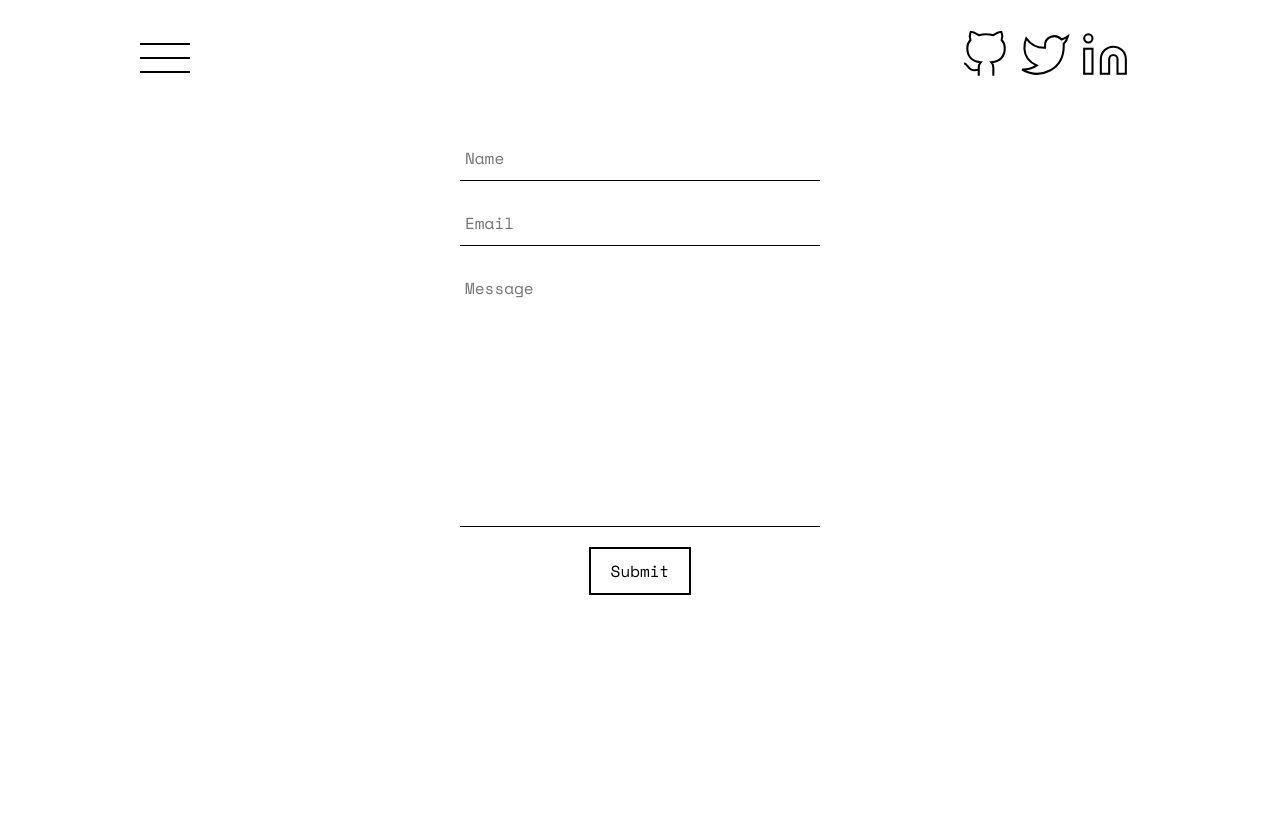
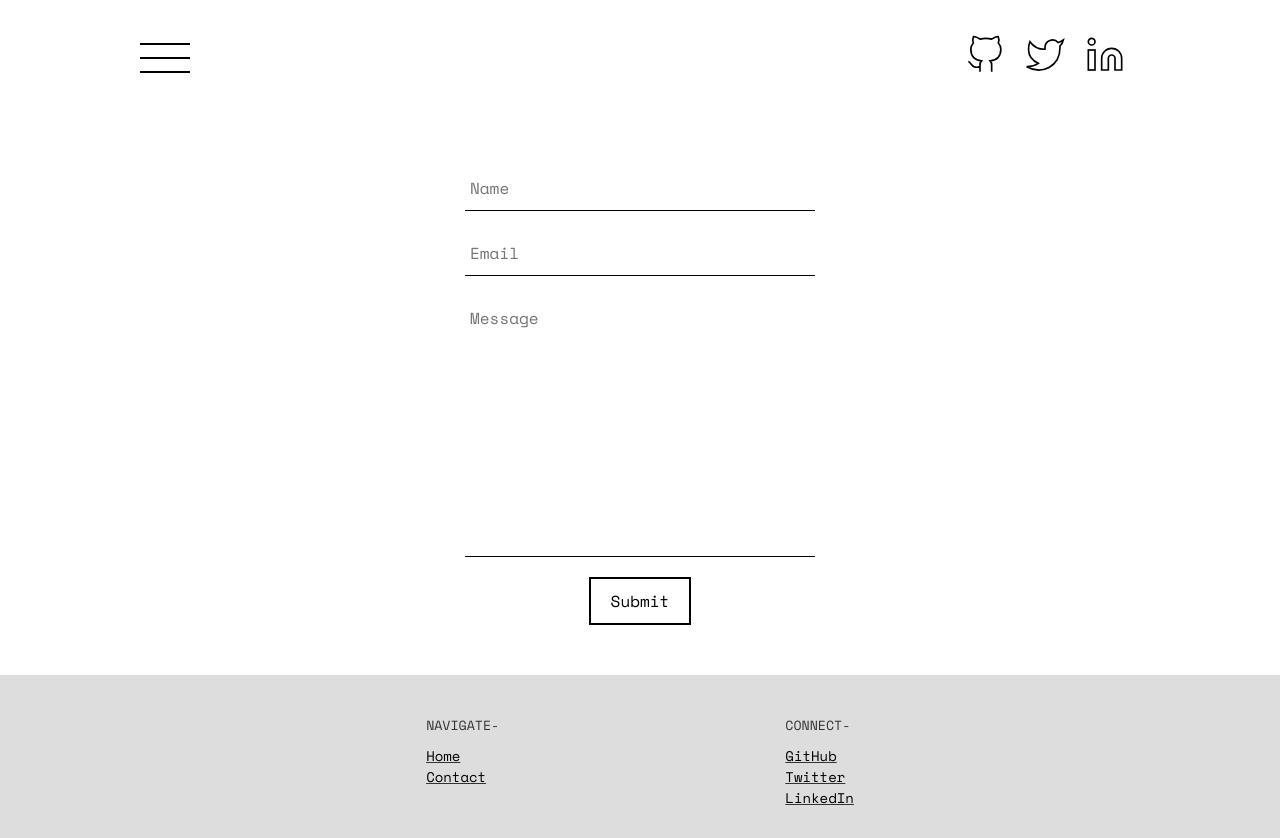
Before and after one commit to Kat-Codes/katcodes.co.uk, a React (Create React App) app: page /contact in a window 1280 px wide. Before the commit the page ends 800 px from the top, so only its background shows below. Built offline with nearby package versions, Linux system fonts and the light colour scheme.

Commit message:
Add footer

```diff
--- a/src/App.js
+++ b/src/App.js
@@ -6,6 +6,7 @@ import GlobalStyle from './GlobalStyles';
 import { Route } from 'react-router-dom';
 import Home from './pages/home';
 import Contact from './pages/contact';
+import Footer from './components/footer';
 
 function App() {
     return (
@@ -30,12 +31,15 @@ function App() {
             <GlobalStyle />
             <PageWrapper>
                 <Header />
+                <Content>
                     <Route exact path='/'>
                         <Home />
                     </Route>
                     <Route path='/contact'>
                         <Contact />
                     </Route>
+                </Content>
+                <Footer />
             </PageWrapper>
         </AppWrapper>
     );
@@ -43,16 +47,20 @@ function App() {
 
 const AppWrapper = styled.div`
     width: 100%;
-    display: flex;
-    justify-content: center;
+`;
+
+const Content = styled.main`
+    margin: 0 auto;
+    height: 100%;
+    max-width: 1000px;
+    width: 90%;
 `;
 
 const PageWrapper = styled.div`
-    padding: 30px 0;
-    min-height: 100vh;
-    box-sizing: border-box;
-    width: 90%;
-    max-width: 1000px;
+    display: flex;
+    flex-direction: column;
+    justify-content: space-between;
+    height: 100vh;
 `;
 
 export default App;
--- a/src/GlobalStyles.js
+++ b/src/GlobalStyles.js
@@ -14,6 +14,7 @@ const GlobalStyle = createGlobalStyle`
     margin: 0;
     padding: 0;
     font-weight: 400;
+    box-sizing: border-box;
   }
 `;
 
--- a/src/components/Header.js
+++ b/src/components/Header.js
@@ -19,12 +19,14 @@ const Header = () => {
 };
 
 const StyledHeader = styled.header`
+    max-width: 1000px;
+    padding: 30px 0;
+    width: 90%;
     flex: 1;
-    box-sizing: border-box;
-    width: 100%;
     justify-content: space-between;
     align-items: center;
     display: flex;
+    margin: 0 auto;
 `;
 
 export default Header;
--- a/src/components/Navbar/burgerMenu.js
+++ b/src/components/Navbar/burgerMenu.js
@@ -35,6 +35,7 @@ const Wrapper = styled.div`
         height: 2px;
         transform: rotate(0deg);
         transition: all ease-in-out 0.2s;
+        z-index: 100;
     }
 
     .open span:nth-child(3) {
--- /dev/null
+++ b/src/components/footer.js
@@ -0,0 +1,81 @@
+import styled from 'styled-components';
+import React from 'react';
+import { Link } from 'react-router-dom';
+
+const StyledFooter = styled.footer`
+    width: 100%;
+    background: #ddd;
+    /* border-top: solid black 2px; */
+    padding: 30px 0;
+`;
+
+const Content = styled.div`
+    width: 90%;
+    margin: 0 auto;
+    max-width: 1000px;
+    color: #333;
+    display: flex;
+    justify-content: space-evenly;
+`;
+
+const StyledColumn = styled.div`
+    h5 {
+        padding: 10px 0;
+        text-transform: uppercase;
+    }
+
+    p {
+        font-size: 14px;
+        text-decoration: underline;
+    }
+`;
+
+const Column = ({ title, children }) => (
+    <StyledColumn>
+        <h5>{title}-</h5>
+        {children}
+    </StyledColumn>
+);
+
+const Footer = () => (
+    <StyledFooter>
+        <Content>
+            <Column title='Navigate'>
+                <p>
+                    <Link to='/'>Home</Link>
+                </p>
+                <p>
+                    <Link to='/contact'>Contact</Link>
+                </p>
+            </Column>
+            <Column title='Connect'>
+                <p>
+                    <a
+                        href='https://github.com/kat-codes'
+                        target='_blank'
+                        rel='noopener noreferrer'>
+                        GitHub
+                    </a>
+                </p>
+                <p>
+                    <a
+                        href='https://twitter.com/katcodes'
+                        target='_blank'
+                        rel='noopener noreferrer'>
+                        Twitter
+                    </a>
+                </p>
+                <p>
+                    <a
+                        href='https://www.linkedin.com/in/katcodes/'
+                        target='_blank'
+                        rel='noopener noreferrer'>
+                        LinkedIn
+                    </a>
+                </p>
+            </Column>
+        </Content>
+    </StyledFooter>
+);
+
+export default Footer;
--- a/src/components/form.js
+++ b/src/components/form.js
@@ -106,7 +106,6 @@ const Row = styled.div`
     flex-wrap: wrap;
     justify-content: center;
     margin: 20px 0;
-    box-sizing: border-box;
 `;
 
 const StyledForm = styled(Form)`
--- a/src/components/icon.js
+++ b/src/components/icon.js
@@ -1,5 +1,6 @@
 import React from 'react';
 import styled from 'styled-components';
+import { device } from '../utils/breakpoints';
 
 const StyledWrapper = styled.div`
     display: inline-block;
@@ -11,11 +12,16 @@ const Icon = styled.svg`
     width: 50px;
     /* fill: black; */
     stroke: black;
-    padding-right: 10px;
+    margin: 0;
+    padding: 0 5px;
     transition: 200ms;
 
     ${StyledWrapper}:hover & {
-        stroke: #ccc;
+        stroke: #aaa;
+    }
+
+    @media ${device.tablet} {
+        margin-right: 10px;
     }
 `;
 
```
Also changed, not shown: src/components/Row.js (added, +8 -0 lines). Lines whose indentation alone changed are shown as unchanged.
